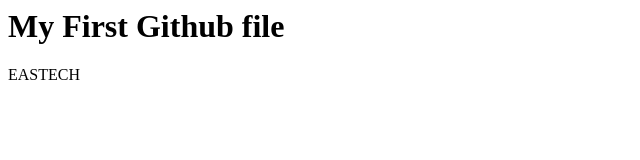
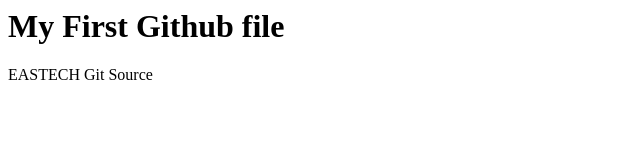
Before and after one commit to MohammedSayyad/githubclass, a plain HTML site: page index.html in a window 1280 px wide. Shown: the full height of the page, 0-640 px from the left. Drawn offline with Linux system fonts and the light colour scheme.

Commit message:
Commit from github

```diff
--- a/index.html
+++ b/index.html
@@ -1,4 +1,5 @@
 <html>
   <h1>My First Github file</h1>
   EASTECH
+  Git Source
 </html>
```
